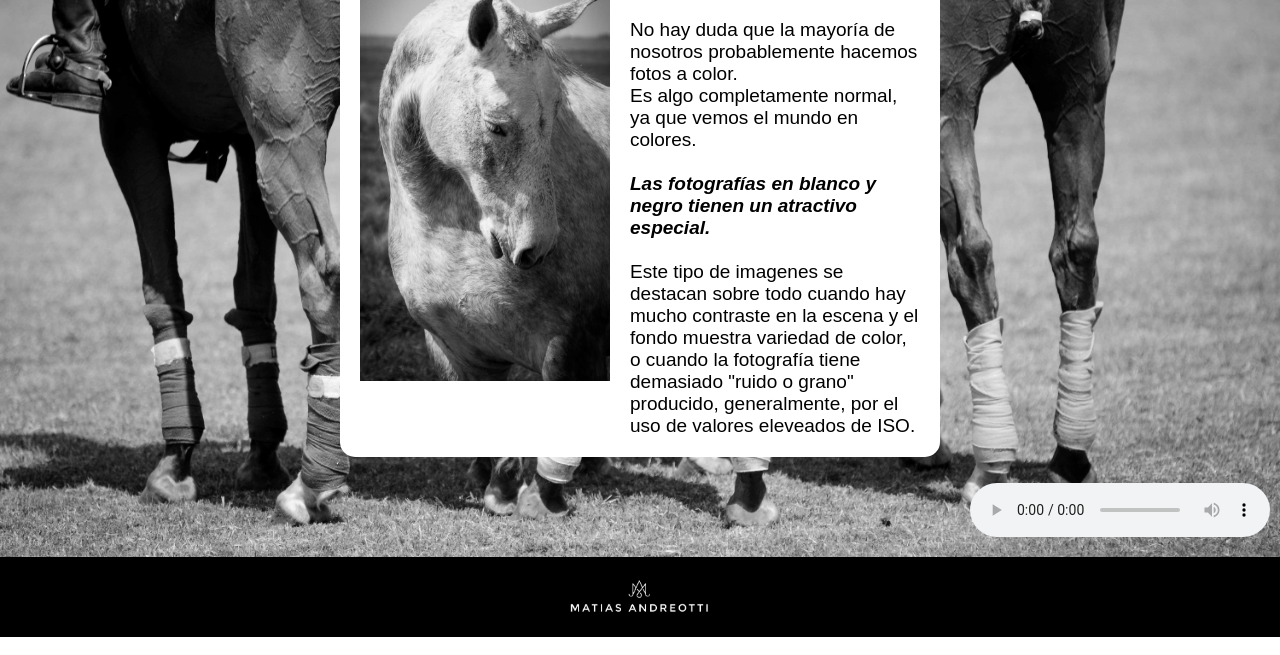
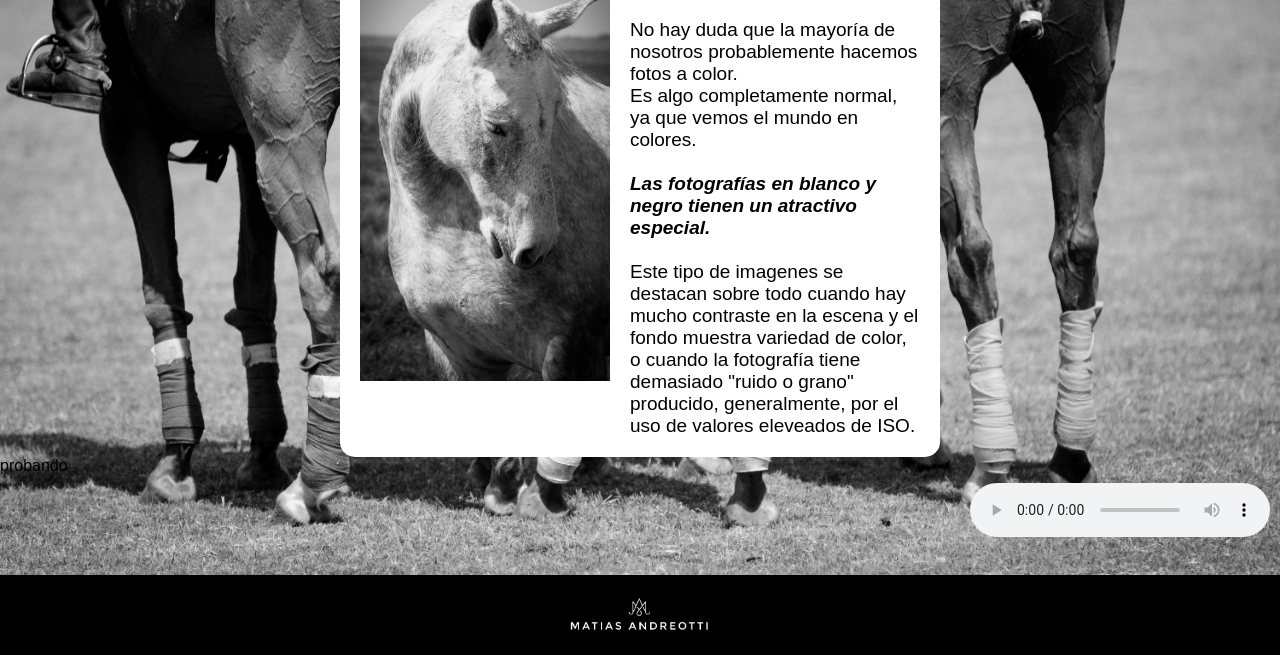
Before and after one commit to matiasandreotti/segunda_entrega, a plain HTML site: page index.html in a window 1280 px wide. Shown: the part 258-913 px from the top of the page. Drawn offline with Linux system fonts and the light colour scheme; a web font is replaced by a local one.

Commit message:
commit de prueba

```diff
--- a/index.html
+++ b/index.html
@@ -88,7 +88,7 @@
           </p>
         </div>
       </div>
-      <section></section>
+      <section>probando</section>
       <article></article>
     </main>
 
```
